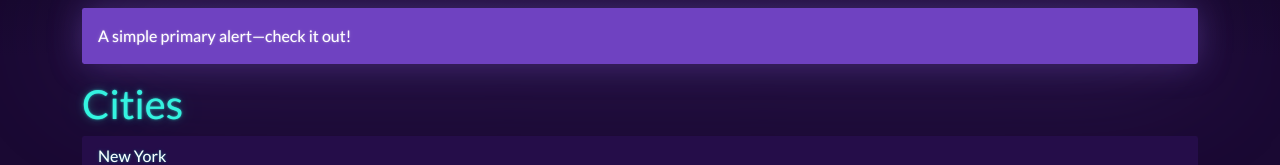
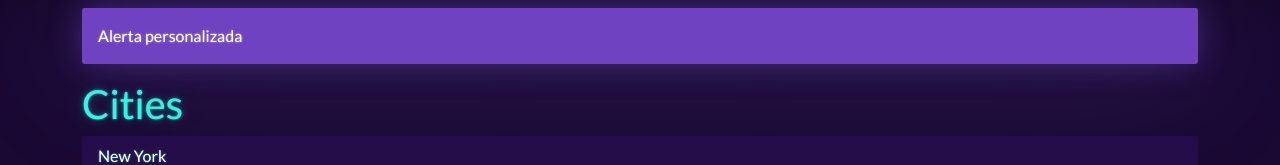
Before and after one commit to Braian-92/React-Basico, a React (Vite) app in the folder todoReactTs/galeria-ts/react-app/: page / in a window 1280 px wide. Shown: the top 165 px of the page. Built offline with nearby package versions, Linux system fonts and the light colour scheme.

Commit message:
enviar parámetros del contenido de el componente con children

```diff
--- a/todoReactTs/galeria-ts/react-app/src/App.tsx
+++ b/todoReactTs/galeria-ts/react-app/src/App.tsx
@@ -12,8 +12,10 @@ function App(){
   }
 
   return <div className="container my-2">
-    <BootswatchSwitcher defaultTheme="vapor" />
-    <Alert />
+    <BootswatchSwitcher defaultTheme="vapor" /> {/* defaultTheme es el tema que se va a usar por defecto */}
+    <Alert>
+      <span>Alerta personalizada</span>
+    </Alert>
     <ListGroup items={items} heading="Cities" onSelectItem={handleSelectItem} />
     {/* <ListGroup items={items2} heading="Cities 2" onSelectItem={handleSelectItem} /> */}
   </div>;
--- a/todoReactTs/galeria-ts/react-app/src/components/Alert.tsx
+++ b/todoReactTs/galeria-ts/react-app/src/components/Alert.tsx
@@ -1,7 +1,13 @@
-function Alert() {
+import { ReactNode } from "react";
+
+interface Props {
+  children: ReactNode;
+}
+
+function Alert({ children }: Props) {
   return (
     <div className="alert alert-primary" role="alert">
-      A simple primary alert—check it out!
+      {children}
     </div>
   )
 }
```
